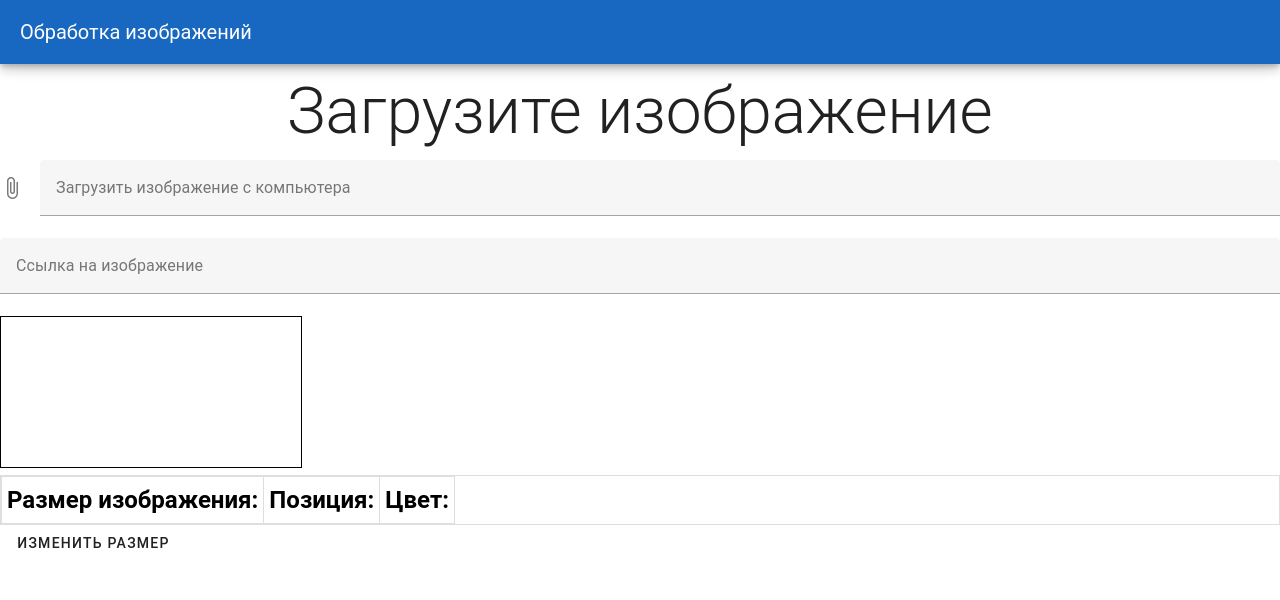
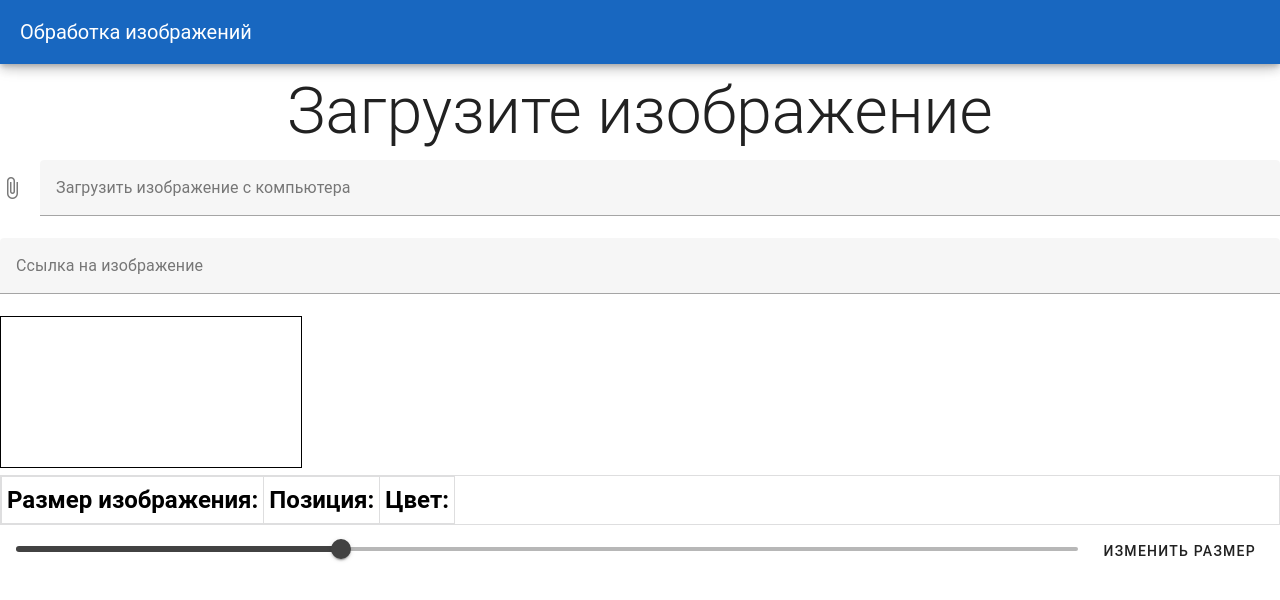
Before and after one commit to ernokanst/image-processing, a Vue app: page / in a window 1280 px wide. Shown: the top 600 px of the page. Built offline with nearby package versions, Linux system fonts and the light colour scheme.

Commit message:
Изменение размеров

```diff
--- a/src/components/HelloWorld.vue
+++ b/src/components/HelloWorld.vue
@@ -21,9 +21,13 @@
         prepend-icon="mdi-image-size-select-large"
         title="Изменить размер"
       >
-      <a>Текущий {{ dimData }}</a>
-      <v-text-field label="Ширина"></v-text-field>
-      <v-text-field label="Высота"></v-text-field>
+      <a>Оригинальный размер: {{ dimData }}</a>
+      <a>Текущий масштаб: {{ scaleData }}%</a>
+      <a>Текущий размер:</a>
+      <v-text-field @mousemove="fixedRatioW" v-model="currentW" type="number" label="Ширина"></v-text-field>
+      <v-text-field @mousemove="fixedRatioH" v-model="currentH" type="number" label="Высота"></v-text-field>
+      <a>({{ newMP }} МПикс)</a>
+      <v-checkbox label="Сохранить пропорции" v-model="preserveRatio"></v-checkbox>
         <template v-slot:actions>
           <v-btn
             class="ms-auto"
@@ -33,7 +37,7 @@
           <v-btn
             class="ms-auto"
             text="Ок"
-            @click="sizedialog = false"
+            @click="updateSize"
           ></v-btn>
         </template>
       </v-card>
@@ -44,7 +48,10 @@
           <td>{{ posData }}</td>
           <td>{{ colorData }}</td>
         </h2></tr></table>
+        <v-row style="padding: 20px;">
+        <v-slider v-model="scaleSlider" @update:model-value="changeImageSize" :max="300" :min="12" class="align-center" thumb-label></v-slider>
         <v-btn variant="text" @click="sizedialog = true">Изменить размер</v-btn>
+      </v-row>
   </footer>
 </template>
 
@@ -52,6 +59,9 @@
 var img = new Image();
 var imgwidth = 0;
 var imgheight = 0;
+var newimgwidth = 0;
+var newimgheight = 0;
+var scale = 1;
   export default {
   data(){
     return {
@@ -59,7 +69,14 @@ var imgheight = 0;
       image: null,
       colorData: "Цвет: ",
       posData: "Позиция: ",
+      dimData: "",
       photoLink: "",
+      scaleData: "",
+      scaleSlider: "100",
+      currentW: "",
+      currentH: "",
+      newMP: "",
+      preserveRatio: true,
     }
   },
   methods: {
@@ -79,20 +96,63 @@ var imgheight = 0;
           var width = img.width;
           var height = img.height;
           if (width > MAX_WIDTH) {
-            height = height * (MAX_WIDTH / width);
+            scale *= (MAX_WIDTH / width)
+            height *= (MAX_WIDTH / width);
             width = MAX_WIDTH;
           }
           if (height > MAX_HEIGHT) {
-            width = width * (MAX_HEIGHT / height);
+            scale *= (MAX_HEIGHT / height);
+            width *= (MAX_HEIGHT / height);
             height = MAX_HEIGHT;
           }
           imgwidth = width;
           imgheight = height;
           ctx.drawImage(img, c.width / 2 - width / 2, c.height / 2 - height / 2, width, height);
         }
+        newimgwidth = imgwidth;
+        newimgheight = imgheight;
+        this.newMP = (imgwidth * imgheight / 1000000).toFixed(2);
         document.getElementById("dim").textContent = "Размер изображения: " + [img.width, img.height].toString();
       }
       document.getElementById("upload").style.display = 'none';
+    },
+    changeImageSize() {
+      var c = document.getElementById("myCanvas");
+      var ctx = c.getContext("2d");
+      ctx.clearRect(0, 0, c.width, c.height);
+      scale = parseFloat(this.scaleSlider) / 100;
+      imgwidth = newimgwidth * parseFloat(this.scaleSlider) / 100;
+      imgheight = newimgheight * parseFloat(this.scaleSlider) / 100;
+      this.newMP = (imgwidth * imgheight / 1000000).toFixed(2);
+      ctx.drawImage(img, c.width / 2 - imgwidth / 2, c.height / 2 - imgheight / 2, imgwidth, imgheight);
+      document.getElementById("dim").textContent = "Размер изображения: " + [imgwidth.toFixed(2), imgheight.toFixed(2)].toString();
+      this.currentW = imgwidth.toFixed(2);
+      this.currentH = imgheight.toFixed(2);
+    },
+    updateSize() {
+      this.sizedialog = false;
+      var c = document.getElementById("myCanvas");
+      var ctx = c.getContext("2d");
+      ctx.clearRect(0, 0, c.width, c.height);
+      imgwidth = parseFloat(this.currentW);
+      imgheight = parseFloat(this.currentH);
+      scale = (imgwidth * imgheight) / (img.width * imgheight);
+      newimgwidth = imgwidth / scale;
+      newimgheight = imgheight / scale;
+      ctx.drawImage(img, c.width / 2 - imgwidth / 2, c.height / 2 - imgheight / 2, imgwidth, imgheight);
+      document.getElementById("dim").textContent = "Размер изображения: " + [imgwidth.toFixed(2), imgheight.toFixed(2)].toString();
+    },
+    fixedRatioW() {
+      if (this.preserveRatio) {
+        this.currentH = String(imgheight * (parseFloat(this.currentW) / imgwidth));
+      }
+      this.newMP = (parseFloat(this.currentW) * parseFloat(this.currentH) / 1000000).toFixed(2);
+    },
+    fixedRatioH() {
+      if (this.preserveRatio) {
+        this.currentW = String(imgwidth * (parseFloat(this.currentH) / imgheight));
+      }
+      this.newMP = (parseFloat(this.currentW) * parseFloat(this.currentH) / 1000000).toFixed(2);
     },
     imageFromWeb() { //Перед использованием включить https://cors-anywhere.herokuapp.com/
       this.createImage();
@@ -123,6 +183,12 @@ var imgheight = 0;
       } else {
         this.posData = "Позиция: ";
       }
+      this.scaleSlider = String(scale * 100);
+      this.scaleData = (scale * 100).toFixed(2);
+      this.dimData = String(img.width) + ", " + String(img.height) + " (" + (img.width * img.height / 1000000).toFixed(2) + " МПикс)";
+      this.newMP = (imgwidth * imgheight / 1000000).toFixed(2);
+      this.currentW = imgwidth.toFixed(2);
+      this.currentH = imgheight.toFixed(2);
     }
   }
 }
```
